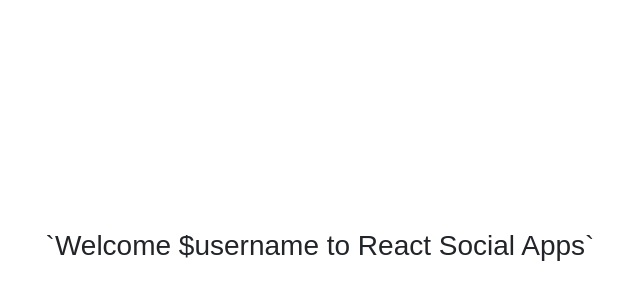
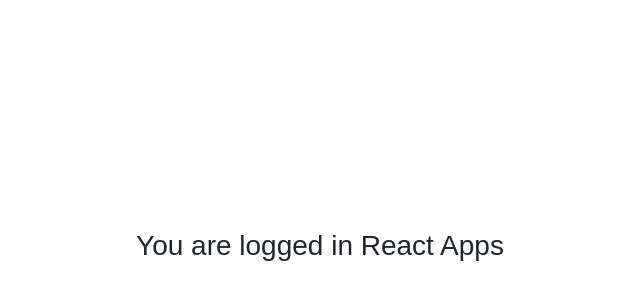
Before and after one commit to hrzyusoff/react-login, a React (Create React App) app: page /main in a window 1280 px wide. Shown: the part 150-450 px from the top of the page, without its empty margins (320-960 px from the left). Built offline with nearby package versions, Linux system fonts and the light colour scheme; no server answers.

Commit message:
upadate main screen

```diff
--- a/src/components/mainmenu/Mainmenu.js
+++ b/src/components/mainmenu/Mainmenu.js
@@ -14,7 +14,7 @@
             <div className="main-container">
                 <div className="d-flex justify-content-center align-items-center custom-container">
                     <div className="">
-                        <h3>`Welcome $username to React Social Apps`</h3>
+                        <h3>You are logged in React Apps</h3>
                     </div>
                 </div>
             </div>
```
